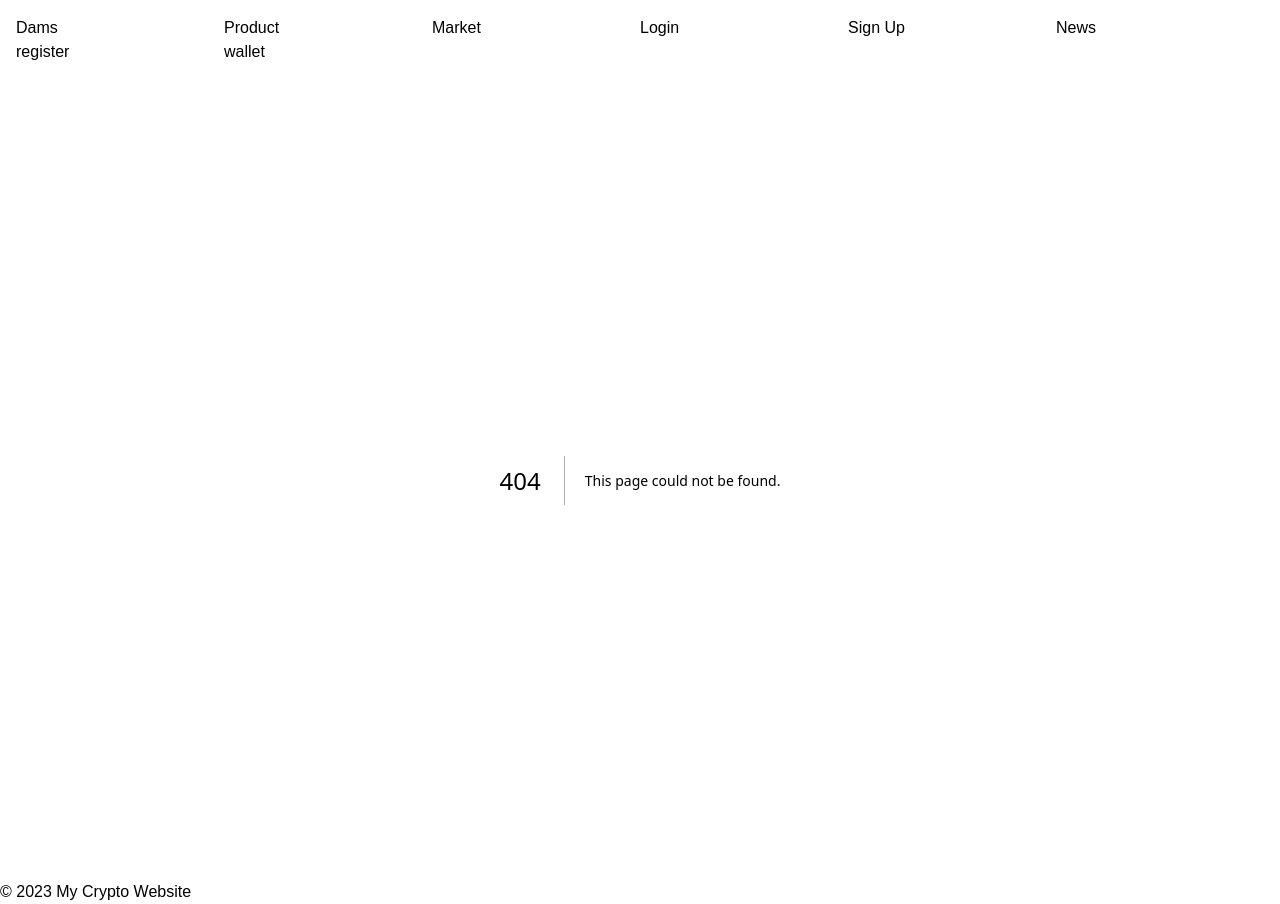
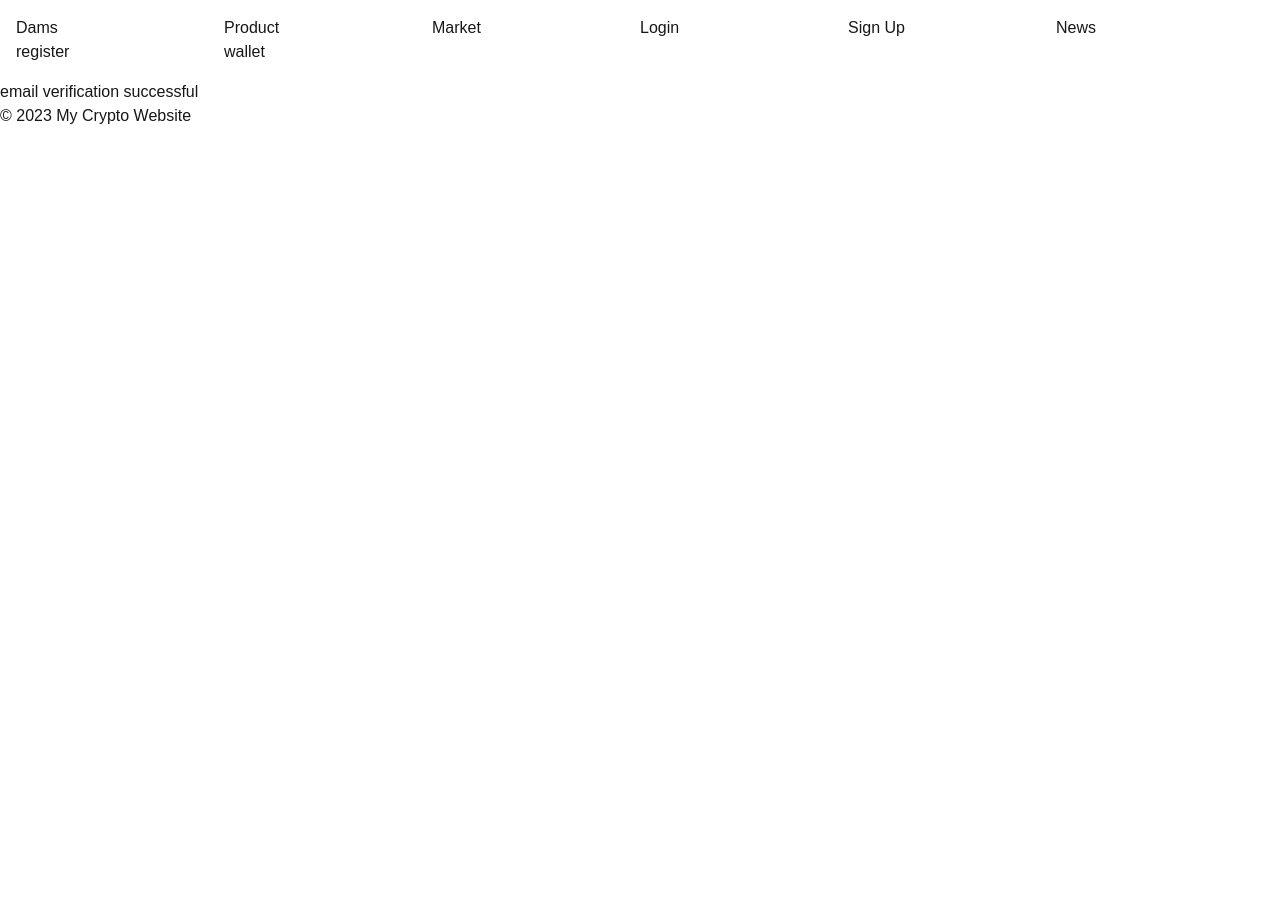
Before and after one commit to Hastingamo/crypto-website, a Next.js app in the folder my-app/: page /EmailVerification in a window 1280 px wide. Before the commit this address had no page. After the commit the page ends 800 px from the top, so only its background shows below. Built offline with nearby package versions, Linux system fonts and the light colour scheme.

Commit message:
emailverificatin

```diff
--- /dev/null
+++ b/my-app/src/app/EmailVerification/page.js
@@ -0,0 +1,11 @@
+import React from 'react'
+
+function page() {
+  return (
+    <div>
+      <h1>email verification successful</h1>
+    </div>
+  )
+}
+
+export default page
```
